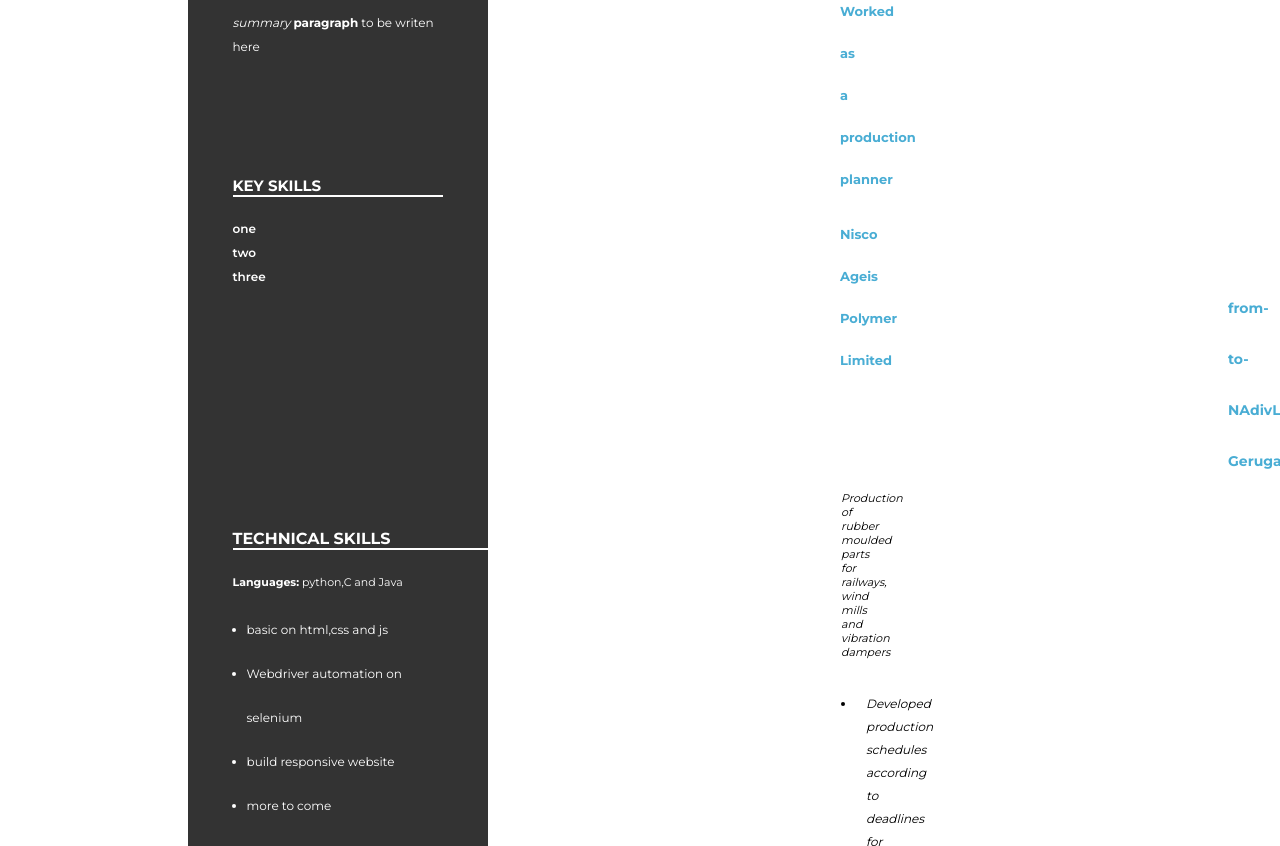
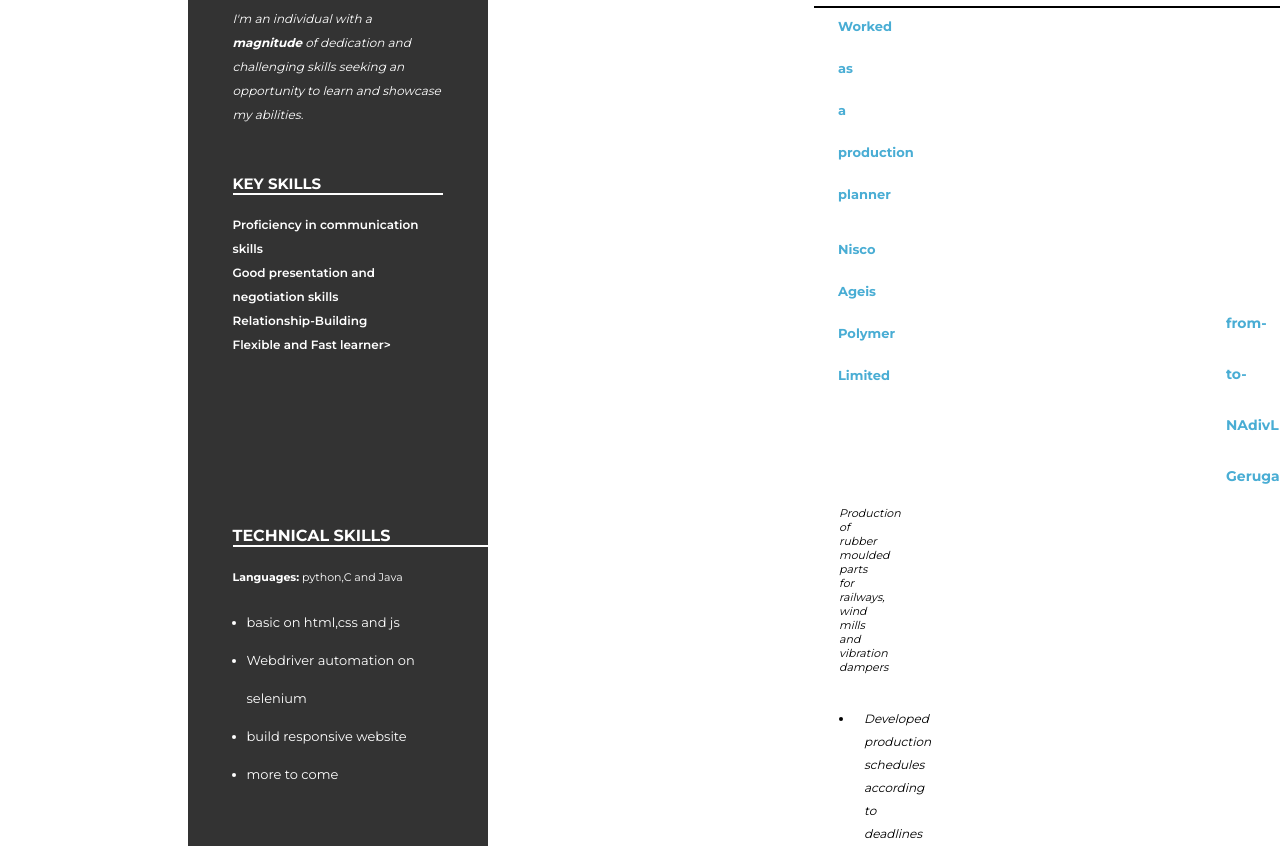
Before and after one commit to onlysparrow-web/practice-3, a plain HTML site: page index.html in a window 1280 px wide. Shown: the part 371-1217 px from the top of the page. Drawn offline with Linux system fonts and the light colour scheme.

Commit message:
modified.

```diff
--- a/index.html
+++ b/index.html
@@ -45,12 +45,19 @@
         </nav>
         <section class="summary">
           <h2 class="container">SUMMARY</h2>
-          <p><em>summary</em> <strong>paragraph</strong> to be writen here</p>
-          <h2>Key Skills</h2>
+          <p>
+            <em
+              >I'm an individual with a <strong> magnitude</strong> of
+              dedication and challenging skills seeking an opportunity to learn
+              and showcase my abilities.</em
+            >
+          </p>
+          <h3>Key Skills</h3>
           <ul>
-            <li>one</li>
-            <li>two</li>
-            <li>three</li>
+            <li>Proficiency in communication skills</li>
+            <li>Good presentation and negotiation skills</li>
+            <li>Relationship-Building</li>
+            <li>Flexible and Fast learner></li>
           </ul>
         </section>
         <section class="tech">
@@ -69,10 +76,10 @@
       <section class="projext">
         <h2 class="container">PROJECTS</h2>
         <ol>
-          <li>first project</li>
-          <li>pradeep</li>
-          <li>second project</li>
-          <li>third project</li>
+          <li>First project</li>
+          <li>Second project</li>
+          <li>Third project</li>
+          <li>Fourth project</li>
         </ol>
       </section>
       <section class="cont">
--- a/styles.css
+++ b/styles.css
@@ -25,6 +25,7 @@ text-decoration-line: underline;
 #main-title {
   text-align: center;
   color: #49add4;
+  font-weight: 400;
 }
 .protitle {
   font-size: 16px;
@@ -45,22 +46,29 @@ text-decoration-line: underline;
   font-size: 10px;
 }
 .summary h2 {
-  padding-top: 39px;
+  padding-top: 37px;
   font-size: 15px;
   border-bottom: 2px solid;
   text-transform: uppercase;
 }
+.summary h3 {
+  padding-top: 20px;
+  font-size: 15px;
+  border-bottom: 2px solid;
+  text-transform: uppercase;
+}
+
 .summary p {
-  padding-top: 7px;
+  margin-top: 5px;
   font-size: 12px;
   line-height: 24px;
-  padding-bottom: 66px;
+  display: inline-block;
 }
 .summary ul {
   list-style-type: none;
-  padding-top: 7px;
+  padding-top: 3px;
   padding-left: 0px;
-  padding-bottom: 227px;
+  padding-bottom: 156px;
   font-size: 12px;
   line-height: 24px;
   font-weight: 600;
@@ -72,16 +80,17 @@ text-decoration-line: underline;
 .tech p {
   font-size: 11px;
   line-height: 15px;
-  padding-top: 12px;
+  padding-top: 10px;
 }
 .tech ul {
   padding-left: 14px;
-  padding-top: 6px;
-  line-height: 44px;
-  font-size: 12px;
+  padding-top: 5px;
+  line-height: 38px;
+  font-size: 13px;
 }
+
 .rightside {
-  margin-left: 789px;
+  margin-left: 787px;
   margin-right: 493px;
   height: 1268px;
   padding-left: 19px;
@@ -108,7 +117,7 @@ text-decoration-line: underline;
 .cont .para {
   font-size: 13px;
   padding-left: 24px;
-  margin-top: -12px;
+  margin-top: -16px;
   font-weight: bold;
   line-height: 42px;
   color: #49add4;
```
